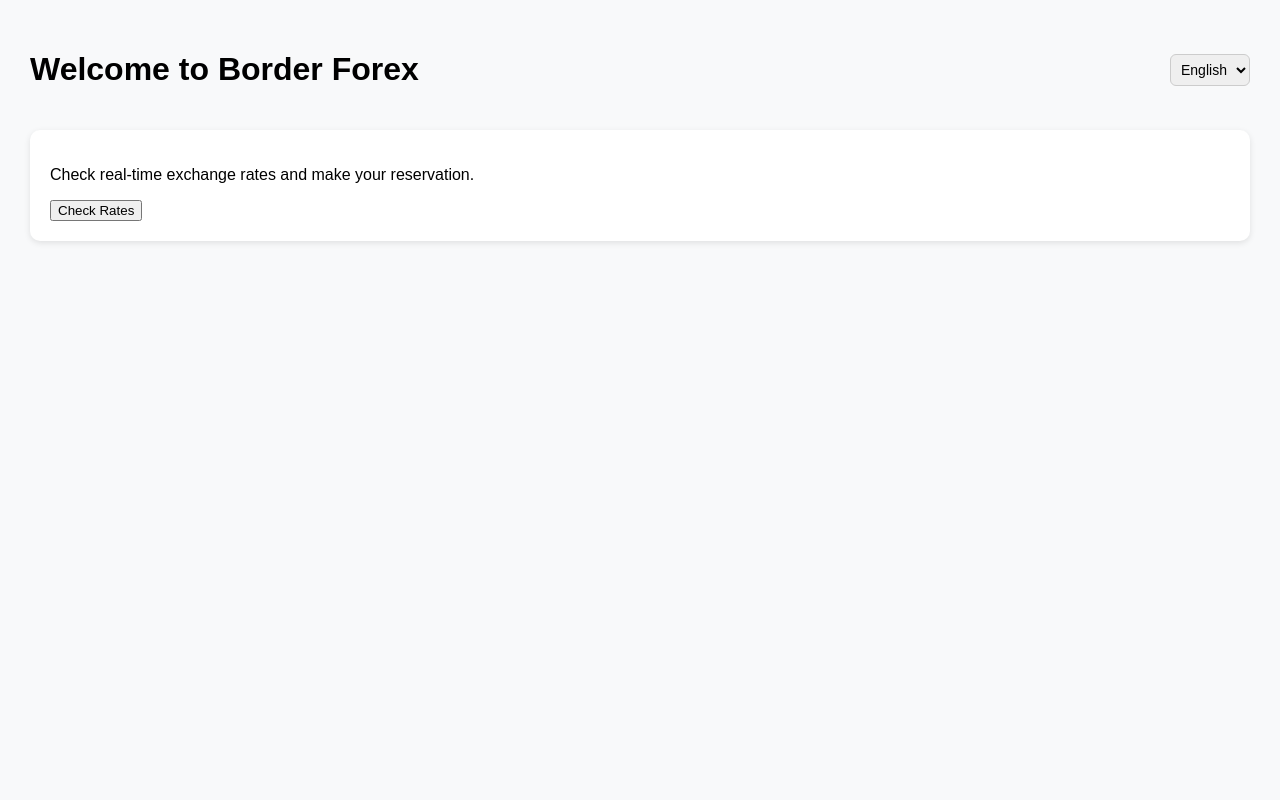
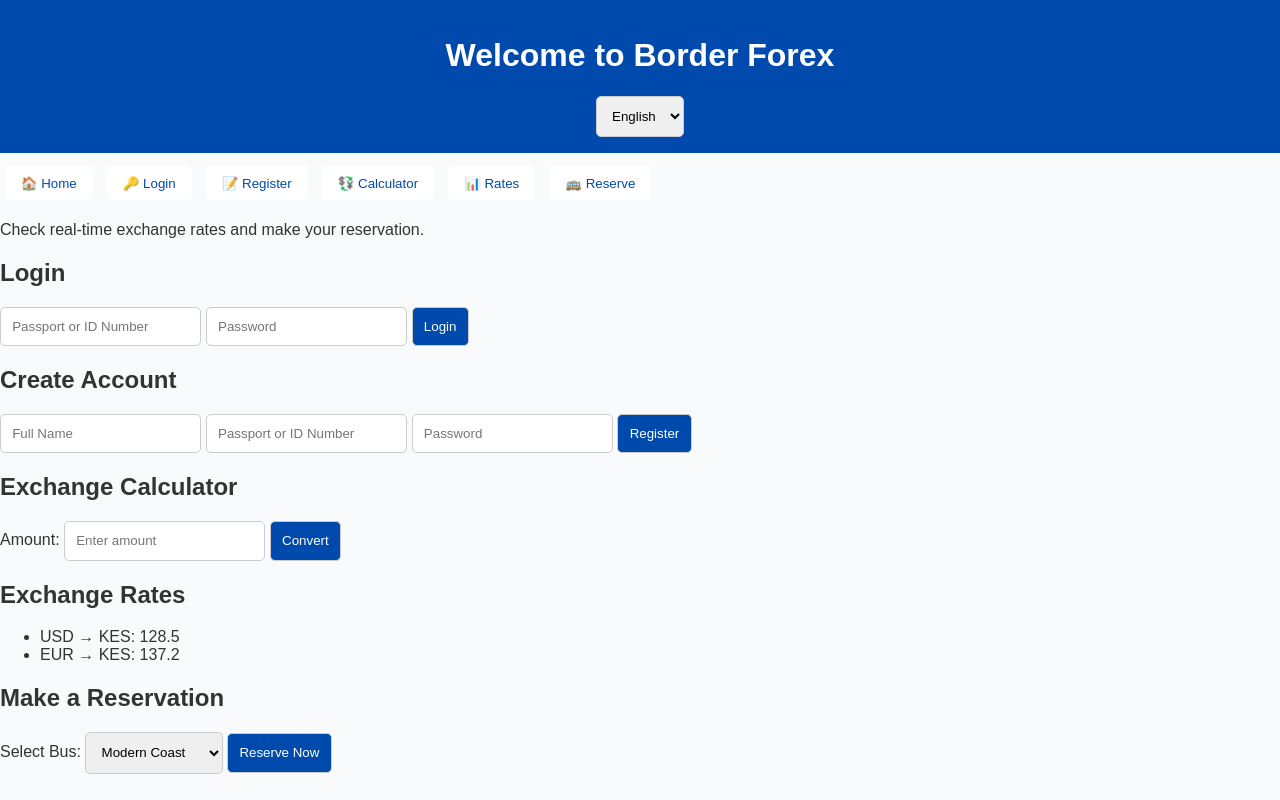
Before and after one commit to Bm142-web/border-forex, a plain HTML site: page frontend/index.html in a window 1280 px wide. Drawn offline with Linux system fonts and the light colour scheme.

Commit message:
Update index.html

```diff
--- a/frontend/index.html
+++ b/frontend/index.html
@@ -4,34 +4,9 @@
   <meta charset="UTF-8" />
   <meta name="viewport" content="width=device-width, initial-scale=1.0" />
   <title>Border Forex</title>
-  <style>
-    body {
-      font-family: Arial, sans-serif;
-      margin: 30px;
-      background-color: #f8f9fa;
-    }
-    header {
-      display: flex;
-      justify-content: space-between;
-      align-items: center;
-    }
-    select {
-      padding: 6px;
-      font-size: 14px;
-      border-radius: 6px;
-      border: 1px solid #ccc;
-    }
-    .card {
-      background: white;
-      border-radius: 10px;
-      padding: 20px;
-      box-shadow: 0 2px 6px rgba(0,0,0,0.1);
-      margin-top: 20px;
-    }
-  </style>
+  <link rel="stylesheet" href="style.css" />
 </head>
 <body>
-
   <header>
     <h1 id="title">Welcome to Border Forex</h1>
     <select id="languageSelect">
@@ -40,10 +15,67 @@
     </select>
   </header>
 
-  <div class="card">
-    <p id="description">Check real-time exchange rates and make your reservation.</p>
-    <button id="checkRatesBtn">Check Rates</button>
-  </div>
+  <nav>
+    <button class="navBtn" data-section="home">🏠 <span id="navHome">Home</span></button>
+    <button class="navBtn" data-section="login">🔑 <span id="navLogin">Login</span></button>
+    <button class="navBtn" data-section="register">📝 <span id="navRegister">Register</span></button>
+    <button class="navBtn" data-section="calculator">💱 <span id="navCalculator">Calculator</span></button>
+    <button class="navBtn" data-section="rates">📊 <span id="navRates">Rates</span></button>
+    <button class="navBtn" data-section="reserve">🚌 <span id="navReserve">Reserve</span></button>
+  </nav>
+
+  <!-- HOME SECTION -->
+  <section id="homeSection" class="contentSection active">
+    <p id="homeDesc">Check real-time exchange rates and make your reservation.</p>
+  </section>
+
+  <!-- LOGIN -->
+  <section id="loginSection" class="contentSection">
+    <h2 id="loginTitle">Login</h2>
+    <input type="text" placeholder="Passport or ID Number" id="loginId" />
+    <input type="password" placeholder="Password" id="loginPassword" />
+    <button id="loginBtn">Login</button>
+  </section>
+
+  <!-- REGISTER -->
+  <section id="registerSection" class="contentSection">
+    <h2 id="registerTitle">Create Account</h2>
+    <input type="text" placeholder="Full Name" />
+    <input type="text" placeholder="Passport or ID Number" />
+    <input type="password" placeholder="Password" />
+    <button id="registerBtn">Register</button>
+  </section>
+
+  <!-- CALCULATOR -->
+  <section id="calculatorSection" class="contentSection">
+    <h2 id="calcTitle">Exchange Calculator</h2>
+    <label id="calcLabel">Amount:</label>
+    <input type="number" id="amountInput" placeholder="Enter amount" />
+    <button id="calcBtn">Convert</button>
+    <p id="calcResult"></p>
+  </section>
+
+  <!-- RATES -->
+  <section id="ratesSection" class="contentSection">
+    <h2 id="ratesTitle">Exchange Rates</h2>
+    <ul id="ratesList">
+      <li>USD → KES: 128.5</li>
+      <li>EUR → KES: 137.2</li>
+    </ul>
+  </section>
+
+  <!-- RESERVATION -->
+  <section id="reserveSection" class="contentSection">
+    <h2 id="reserveTitle">Make a Reservation</h2>
+    <label id="busLabel">Select Bus:</label>
+    <select id="busSelect">
+      <option>Modern Coast</option>
+      <option>Easy Coach</option>
+      <option>Dreamline</option>
+      <option>Guardian Angel</option>
+    </select>
+    <button id="reserveBtn">Reserve Now</button>
+  </section>
 
   <script src="script.js"></script>
 </body>
```
